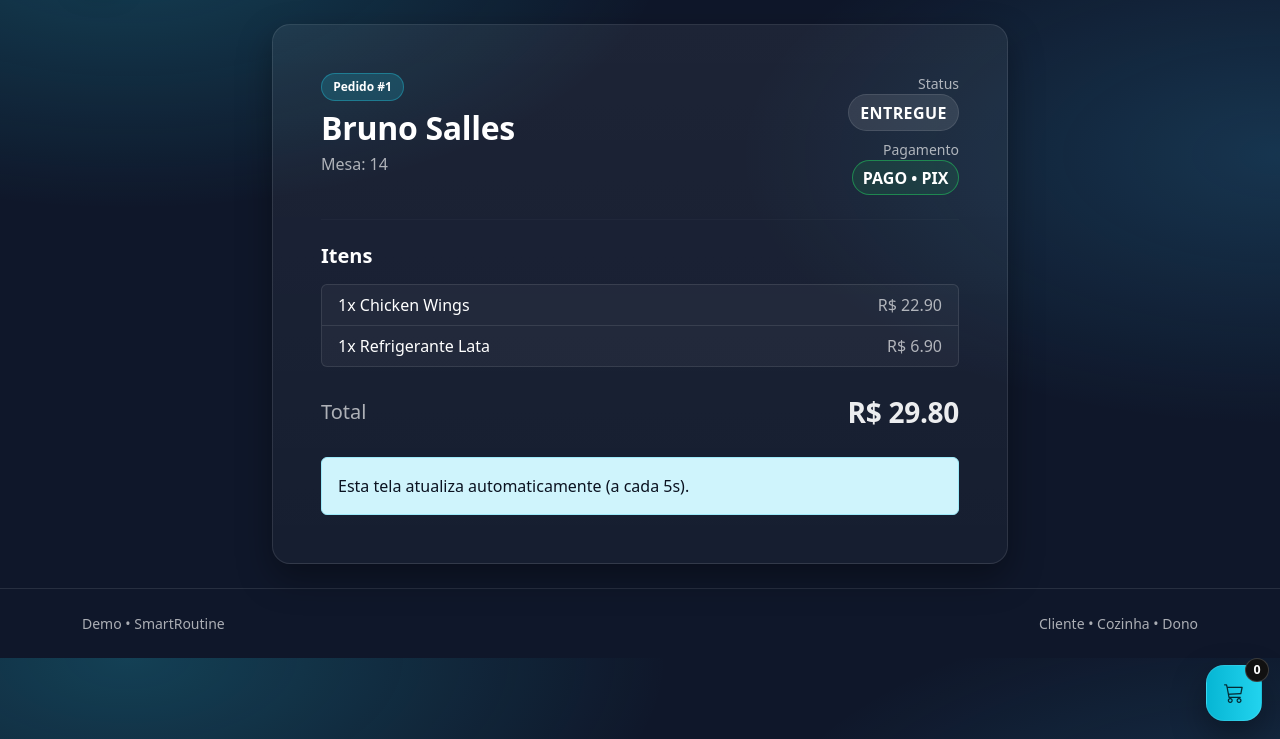
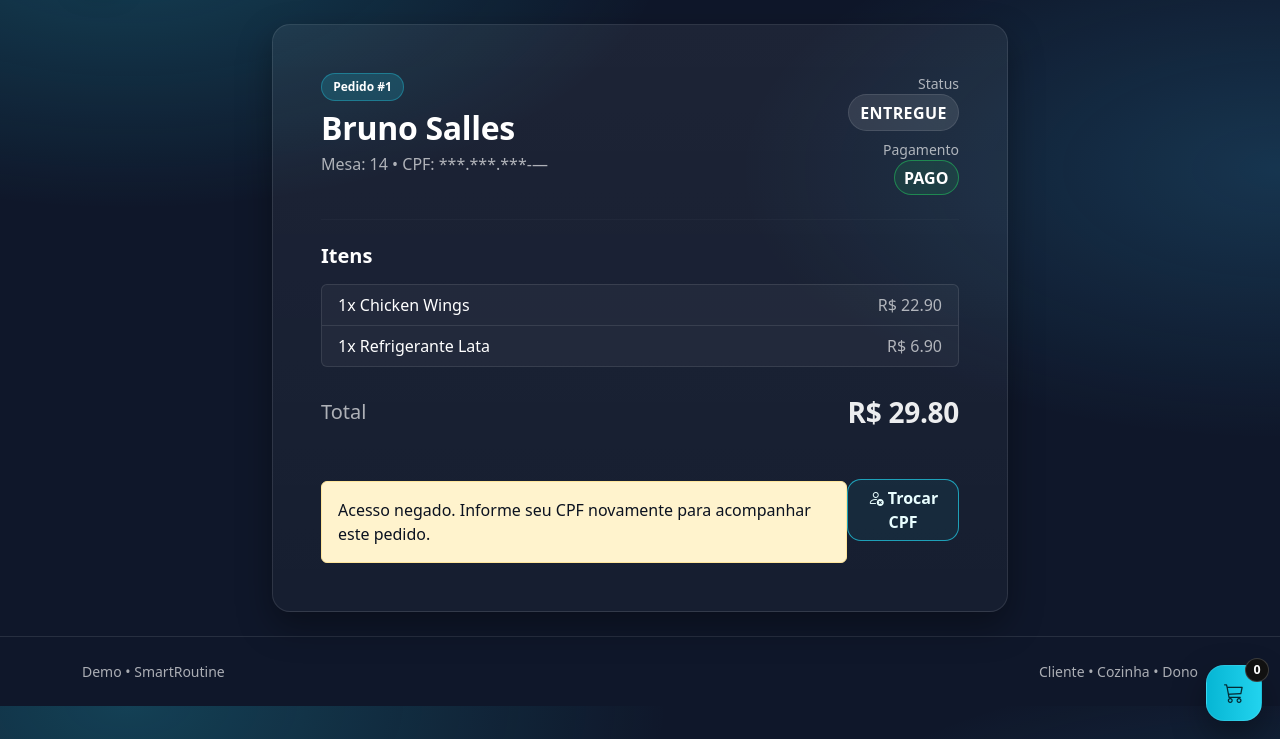
Before and after one commit to BLSalles/SmartRoutine-Kiosk, a Flask app: template templates/cliente_status.html in a window 1280 px wide. Shown: the part 61-800 px from the top of the page. Run offline with Flask 3, Linux system fonts and the light colour scheme; the template is opened without the code that fills it: values that come from a table or form of the project are taken from there, others are empty; data comes from the database, SQL or seed files in the repository; both versions use the stored data as it was after the commit.

Commit message:
SmartKiosk new cliente

```diff
--- a/app.py
+++ b/app.py
@@ -1,5 +1,7 @@
 import os
+import re
 import sqlite3
+import hashlib
 from datetime import datetime, date
 from decimal import Decimal
 
@@ -12,11 +14,46 @@
 db = SQLAlchemy()
 
 
+def _normalize_cpf(cpf_raw: str) -> str:
+    return re.sub(r"\D+", "", cpf_raw or "")
+
+
+def _cpf_hash(cpf_digits: str, secret: str) -> str:
+    data = (secret + ":" + cpf_digits).encode("utf-8")
+    return hashlib.sha256(data).hexdigest()
+
+
+def _is_valid_cpf(cpf_digits: str) -> bool:
+    """Valida CPF com dígitos verificadores (DV). Espera 11 dígitos."""
+    if not cpf_digits or len(cpf_digits) != 11:
+        return False
+    # Rejeita sequências (000..., 111..., etc.)
+    if cpf_digits == cpf_digits[0] * 11:
+        return False
+
+    def calc_digit(digs: str, factor: int) -> str:
+        total = 0
+        for ch in digs:
+            total += int(ch) * factor
+            factor -= 1
+        r = (total * 10) % 11
+        if r == 10:
+            r = 0
+        return str(r)
+
+    d1 = calc_digit(cpf_digits[:9], 10)
+    d2 = calc_digit(cpf_digits[:9] + d1, 11)
+    return cpf_digits[-2:] == d1 + d2
+
+
 def create_app():
     app = Flask(__name__)
     app.config["SECRET_KEY"] = os.environ.get("SECRET_KEY", "dev-secret-change-me")
     app.config["SQLALCHEMY_DATABASE_URI"] = os.environ.get("DATABASE_URL", "sqlite:///app.db")
     app.config["SQLALCHEMY_TRACK_MODIFICATIONS"] = False
+
+    # Show demo credentials only if explicitly enabled
+    app.config["SHOW_DEMO_CREDENTIALS"] = os.environ.get("SHOW_DEMO_CREDENTIALS", "false").lower() in {"1", "true", "yes", "y"}
 
     # Put relative sqlite db inside instance/
     if app.config["SQLALCHEMY_DATABASE_URI"].startswith("sqlite:///") and "://" not in app.config["SQLALCHEMY_DATABASE_URI"][10:]:
@@ -24,16 +61,17 @@
         os.makedirs(app.instance_path, exist_ok=True)
         app.config["SQLALCHEMY_DATABASE_URI"] = "sqlite:///" + db_path.replace("\\", "/")
 
+    # Normalize postgres scheme
+    if app.config["SQLALCHEMY_DATABASE_URI"].startswith("postgres://"):
+        app.config["SQLALCHEMY_DATABASE_URI"] = app.config["SQLALCHEMY_DATABASE_URI"].replace("postgres://", "postgresql://", 1)
+
     db.init_app(app)
 
     with app.app_context():
         db.create_all()
-        ensure_schema_for_sqlite()
+        ensure_schema_for_sqlite(app.config["SQLALCHEMY_DATABASE_URI"])
         seed_if_empty()
 
-    # ----------------------------
-    # Helpers
-    # ----------------------------
     def role_required(role: str):
         def decorator(fn):
             def wrapper(*args, **kwargs):
@@ -63,6 +101,9 @@
 
     def last_order_id():
         return session.get("last_order_id")
+
+    def session_cpf_hash():
+        return session.get("cpf_hash")
 
     # ----------------------------
     # Landing / auth
@@ -160,11 +201,19 @@
         if request.method == "POST":
             customer_name = (request.form.get("customer_name") or "").strip()[:60]
             table_number = (request.form.get("table_number") or "").strip()[:10]
+            cpf_raw = (request.form.get("customer_cpf") or "").strip()
+
+            cpf_digits = _normalize_cpf(cpf_raw)
             if not customer_name:
                 flash("Informe seu nome.", "danger")
                 return redirect(url_for("cliente_checkout"))
+            if not _is_valid_cpf(cpf_digits):
+                flash("Informe um CPF válido.", "danger")
+                return redirect(url_for("cliente_checkout"))
 
             total_dec = cart_total(cart)
+            cpf_h = _cpf_hash(cpf_digits, app.config["SECRET_KEY"])
+            cpf_last4 = cpf_digits[-4:]
 
             order = Order(
                 created_at=datetime.utcnow(),
@@ -175,6 +224,8 @@
                 is_paid=False,
                 payment_method=None,
                 paid_at=None,
+                customer_cpf_hash=cpf_h,
+                customer_cpf_last4=cpf_last4,
             )
             db.session.add(order)
             db.session.flush()
@@ -193,33 +244,63 @@
 
             cart_set({})
             session["last_order_id"] = order.id
+            session["cpf_hash"] = cpf_h
+            session.modified = True
+
             flash("Pedido enviado para a cozinha! Você pode acompanhar o andamento.", "success")
             return redirect(url_for("cliente_status", order_id=order.id))
 
         total = float(cart_total(cart))
         return render_template("cliente_checkout.html", title="Checkout", total=total, cart=cart_get(), last_order_id=last_order_id())
 
-    @app.route("/cliente/pedido")
+    @app.route("/cliente/pedido", methods=["GET"])
     def cliente_acompanhar():
-        # If user already has a last order id in session, redirect
-        oid = request.args.get("id") or session.get("last_order_id")
-        if oid:
-            try:
-                return redirect(url_for("cliente_status", order_id=int(oid)))
-            except Exception:
-                pass
         return render_template("cliente_acompanhar.html", title="Acompanhar pedido", cart=cart_get(), last_order_id=last_order_id())
+
+    @app.route("/cliente/pedido/buscar", methods=["POST"])
+    def cliente_acompanhar_buscar():
+        cpf_digits = _normalize_cpf(request.form.get("customer_cpf") or "")
+        if not _is_valid_cpf(cpf_digits):
+            flash("Informe um CPF válido.", "danger")
+            return redirect(url_for("cliente_acompanhar"))
+
+        cpf_h = _cpf_hash(cpf_digits, app.config["SECRET_KEY"])
+        session["cpf_hash"] = cpf_h
+        session.modified = True
+
+        orders = Order.query.filter(Order.customer_cpf_hash == cpf_h).order_by(Order.created_at.desc()).limit(10).all()
+        if not orders:
+            flash("Nenhum pedido encontrado para este CPF.", "warning")
+            return redirect(url_for("cliente_acompanhar"))
+
+        return render_template("cliente_lista_pedidos.html", title="Seus pedidos", orders=orders, cart=cart_get(), last_order_id=last_order_id())
+
+    @app.route("/cliente/pedido/sair", methods=["POST"])
+    def cliente_sair_cpf():
+        session.pop("cpf_hash", None)
+        flash("CPF removido. Informe novamente para acompanhar seus pedidos.", "info")
+        return redirect(url_for("cliente_acompanhar"))
+
 
     @app.route("/cliente/pedido/<int:order_id>")
     def cliente_status(order_id):
         order = Order.query.get_or_404(order_id)
+
+        cpf_h = session_cpf_hash()
+        if not cpf_h or cpf_h != order.customer_cpf_hash:
+            flash("Para ver este pedido, informe seu CPF.", "warning")
+            return redirect(url_for("cliente_acompanhar"))
+
         items = OrderItem.query.filter_by(order_id=order.id).all()
         return render_template("cliente_status.html", title="Status do pedido", order=order, items=items, cart=cart_get(), last_order_id=last_order_id())
 
-    # API for polling status (client)
     @app.route("/api/pedido/<int:order_id>")
     def api_pedido(order_id):
         order = Order.query.get_or_404(order_id)
+        cpf_h = session_cpf_hash()
+        if not cpf_h or cpf_h != order.customer_cpf_hash:
+            return jsonify({"error": "unauthorized"}), 403
+
         return jsonify({
             "id": order.id,
             "status": order.status,
@@ -275,7 +356,6 @@
             flash("Mês inválido. Use YYYY-MM", "danger")
             return redirect(url_for("dono_dashboard"))
 
-        # Revenue: consider PAID orders as revenue (caixa)
         revenue = db.session.query(func.coalesce(func.sum(Order.total), 0.0)).filter(
             Order.created_at >= start,
             Order.created_at < end,
@@ -289,7 +369,6 @@
 
         profit = float(revenue) - float(expenses)
 
-        # Recent orders show table/name/total/payment
         recent_orders = Order.query.order_by(Order.created_at.desc()).limit(10).all()
         recent_expenses = Expense.query.order_by(Expense.date.desc(), Expense.id.desc()).limit(10).all()
 
@@ -390,9 +469,6 @@
     return app
 
 
-# ----------------------------
-# Models
-# ----------------------------
 class Product(db.Model):
     id = db.Column(db.Integer, primary_key=True)
     name = db.Column(db.String(120), nullable=False)
@@ -409,10 +485,12 @@
     status = db.Column(db.String(20), nullable=False, default="RECEBIDO")
     total = db.Column(db.Float, nullable=False, default=0.0)
 
-    # Caixa / pagamento
     is_paid = db.Column(db.Boolean, default=False)
-    payment_method = db.Column(db.String(20), nullable=True)  # PIX/CARTAO/DINHEIRO
+    payment_method = db.Column(db.String(20), nullable=True)
     paid_at = db.Column(db.DateTime, nullable=True)
+
+    customer_cpf_hash = db.Column(db.String(64), nullable=True, index=True)
+    customer_cpf_last4 = db.Column(db.String(4), nullable=True)
 
 class OrderItem(db.Model):
     id = db.Column(db.Integer, primary_key=True)
@@ -429,25 +507,16 @@
     amount = db.Column(db.Float, nullable=False)
 
 
-# ----------------------------
-# SQLite schema helper (adds missing columns if you already have an old DB)
-# ----------------------------
-def ensure_schema_for_sqlite():
-    uri = db.engine.url
-    if uri.get_backend_name() != "sqlite":
+def ensure_schema_for_sqlite(db_uri: str):
+    if not (db_uri or "").startswith("sqlite"):
         return
-
-    db_path = uri.database
-    if not db_path or not os.path.exists(db_path):
+    path = db_uri.replace("sqlite:///", "", 1)
+    if not path or not os.path.exists(path):
         return
-
-    con = sqlite3.connect(db_path)
+    con = sqlite3.connect(path)
     cur = con.cursor()
-
     cur.execute("PRAGMA table_info('order')")
     cols = {row[1] for row in cur.fetchall()}
-
-    # add columns if missing
     alters = []
     if "is_paid" not in cols:
         alters.append("ALTER TABLE 'order' ADD COLUMN is_paid BOOLEAN DEFAULT 0")
@@ -455,25 +524,23 @@
         alters.append("ALTER TABLE 'order' ADD COLUMN payment_method VARCHAR(20)")
     if "paid_at" not in cols:
         alters.append("ALTER TABLE 'order' ADD COLUMN paid_at DATETIME")
-
+    if "customer_cpf_hash" not in cols:
+        alters.append("ALTER TABLE 'order' ADD COLUMN customer_cpf_hash VARCHAR(64)")
+    if "customer_cpf_last4" not in cols:
+        alters.append("ALTER TABLE 'order' ADD COLUMN customer_cpf_last4 VARCHAR(4)")
     for sql in alters:
         try:
             cur.execute(sql)
         except Exception:
             pass
-
     con.commit()
     con.close()
 
 
-# ----------------------------
-# Seed
-# ----------------------------
 def seed_if_empty():
     if Product.query.count() > 0:
         return
 
-    # Unsplash images (hotlink) - 10+ items.
     imgs = {
         "burger1": "https://images.unsplash.com/photo-1568901346375-23c9450c58cd?auto=format&fit=crop&fm=jpg&ixlib=rb-4.1.0&q=60&w=1200",
         "burger2": "https://images.unsplash.com/photo-1572802419224-296b0aeee0d9?auto=format&fit=crop&fm=jpg&ixlib=rb-4.1.0&q=60&w=1200",
@@ -503,13 +570,11 @@
     ]
     db.session.add_all(products)
 
-    # starter expenses
     today = date.today()
-    example_expenses = [
+    db.session.add_all([
         Expense(date=today.replace(day=1), description="Gás", amount=180.00),
         Expense(date=today.replace(day=min(5, today.day)), description="Embalagens", amount=120.00),
-    ]
-    db.session.add_all(example_expenses)
+    ])
     db.session.commit()
 
 
--- a/templates/cliente_acompanhar.html
+++ b/templates/cliente_acompanhar.html
@@ -4,7 +4,8 @@
   <div class="col-lg-7">
     <div class="card card-panel shadow-soft">
       <div class="card-body p-4 p-lg-5">
-        <div class="d-flex align-items-center gap-3 mb-2">
+        <div class="d-flex align-items-start justify-content-between mb-2">
+  <div class="d-flex align-items-center gap-3">
           <div class="icon-badge"><i class="bi bi-receipt"></i></div>
           <div>
             <h2 class="fw-black mb-0">Acompanhar pedido</h2>
--- a/templates/cliente_status.html
+++ b/templates/cliente_status.html
@@ -8,7 +8,7 @@
           <div>
             <div class="badge badge-sr mb-2">Pedido #{{ order.id }}</div>
             <h2 class="fw-black mb-1">{{ order.customer_name }}</h2>
-            <div class="text-white-60">Mesa: {{ order.table_number or "—" }}</div>
+            <div class="text-white-60">Mesa: {{ order.table_number or "—" }} • CPF: ***.***.***-{{ order.customer_cpf_last4 or "—" }}</div>
           </div>
           <div class="text-end">
             <div class="small text-white-60">Status</div>
@@ -37,9 +37,13 @@
           <div class="fs-3 fw-black">R$ {{ "%.2f"|format(order.total) }}</div>
         </div>
 
-        <div class="alert alert-info mt-4 mb-0">
-          Esta tela atualiza automaticamente (a cada 5s).
-        </div>
+        <div class="d-flex justify-content-between align-items-center mt-4">
+  <div id="liveAlert" class="alert alert-info mb-0 flex-grow-1 me-2">
+          Esta tela atualiza automaticamente (a cada 5s).</div>
+  <form method="post" action="{{ url_for('cliente_sair_cpf') }}">
+    <button type="submit" class="btn btn-outline-sr"><i class="bi bi-person-x me-1"></i>Trocar CPF</button>
+  </form>
+</div>
       </div>
     </div>
   </div>
@@ -52,21 +56,24 @@
   async function refreshStatus(){
     try{
       const res = await fetch(`/api/pedido/${orderId}`);
+      if(res.status === 403){
+        const a = document.getElementById("liveAlert");
+        a.className = "alert alert-warning mt-4 mb-0";
+        a.textContent = "Acesso negado. Informe seu CPF novamente para acompanhar este pedido.";
+        return;
+      }
       if(!res.ok) return;
       const data = await res.json();
 
-      const s = document.getElementById("statusPill");
-      s.textContent = data.status;
+      document.getElementById("statusPill").textContent = data.status;
 
       const p = document.getElementById("payPill");
       if(data.is_paid){
         p.textContent = "PAGO" + (data.payment_method ? ` • ${data.payment_method}` : "");
-        p.classList.add("paid");
-        p.classList.remove("unpaid");
+        p.classList.add("paid"); p.classList.remove("unpaid");
       }else{
         p.textContent = "PENDENTE";
-        p.classList.add("unpaid");
-        p.classList.remove("paid");
+        p.classList.add("unpaid"); p.classList.remove("paid");
       }
     }catch(e){}
   }
```
Also changed, not shown: templates/cliente_lista_pedidos.html (added, +56 -0 lines), README.md, instance/app.db, 1 other file.
